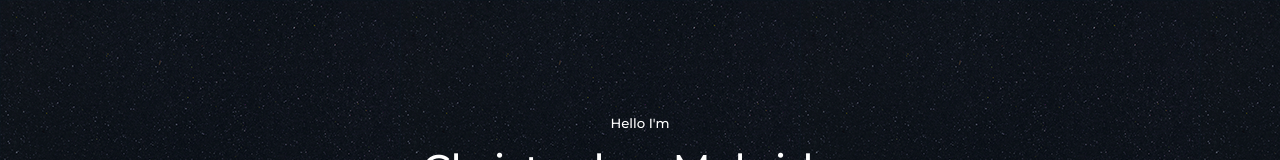
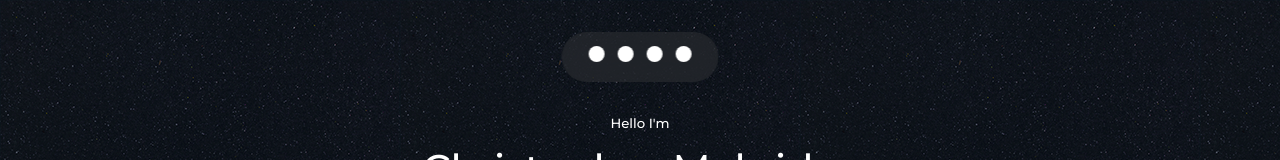
Before and after one commit to cmakride/react-portfolio-website, a React (Create React App) app: page / in a window 1280 px wide. Shown: the top 160 px of the page. Built offline with nearby package versions, Linux system fonts and the light colour scheme.

Commit message:
ColorBar Component

```diff
--- a/src/App.jsx
+++ b/src/App.jsx
@@ -6,10 +6,12 @@ import Experience from './components/experience/Experience'
 import Portfolio from './components/portfolio/Portfolio'
 import Contact from './components/contact/Contact'
 import Footer from './components/footer/Footer'
+import ColorBar from './components/colorbar/ColorBar'
 
 const App = () => {
   return (
     <>
+    <ColorBar/>
     <Header/>
     <Nav/>
     <Portfolio/>
--- /dev/null
+++ b/src/components/colorbar/ColorBar.jsx
@@ -0,0 +1,24 @@
+import React from 'react'
+import './colorbar.css'
+import { BsCircleFill } from 'react-icons/bs'
+
+
+
+
+
+const ColorBar = () => {
+
+  return (
+
+    <div className='colorbar'>
+      <i><BsCircleFill/></i>
+      <i><BsCircleFill/></i>
+      <i><BsCircleFill/></i>
+      <i><BsCircleFill/></i>
+
+    </div>
+
+  )
+}
+
+export default ColorBar
--- /dev/null
+++ b/src/components/colorbar/colorbar.css
@@ -0,0 +1,35 @@
+.colorbar{
+  background: rgba(73, 73, 73, 0.3);
+  width: max-content;
+  display: block;
+  padding: 0.7rem 1.7rem;
+  z-index: 2;
+  position: fixed;
+  left: 50%;
+  transform: translateX(-50%);
+  top: 2rem;
+  display: flex;
+  gap: 0.8rem;
+  border-radius: 3rem;
+  backdrop-filter: blur(15px);
+}
+
+nav a {
+  background: transparent;
+  padding: 0.9rem;
+  border-radius: 50%;
+  display: flex;
+  color: var(--color-light);
+  font-size: 1.3rem;
+}
+
+
+nav a:hover{
+  background: rgba(0,0,0,0.4);
+}
+
+/* will be for classname with active representing current page user is on */
+nav a.active {
+  background: var(--color-light);
+  color: black;
+}
```
